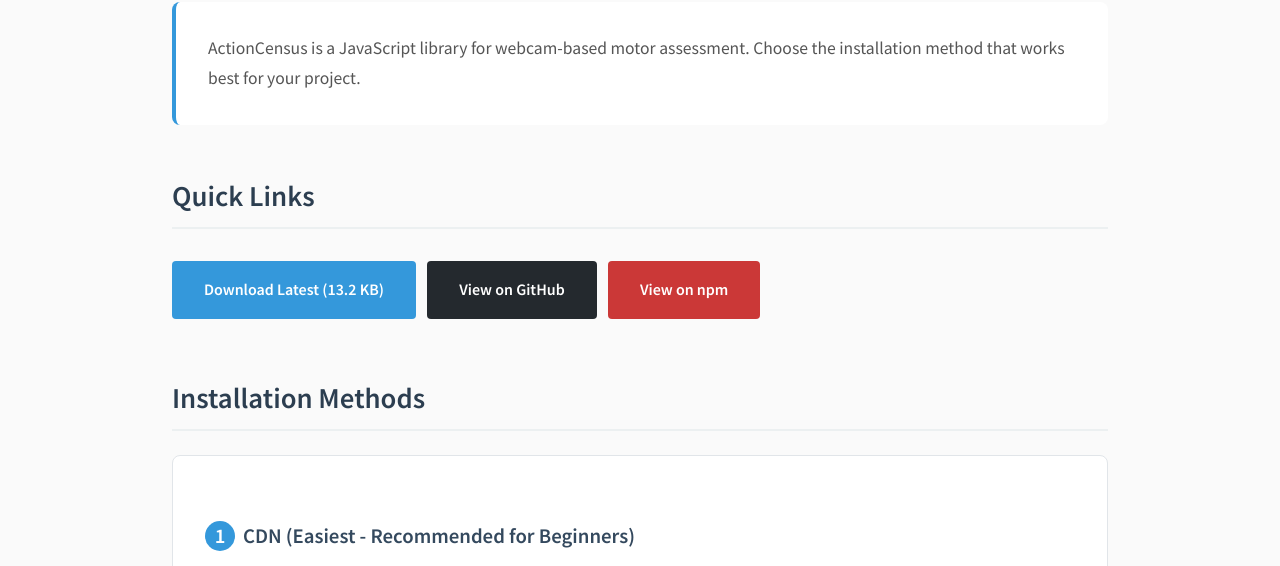
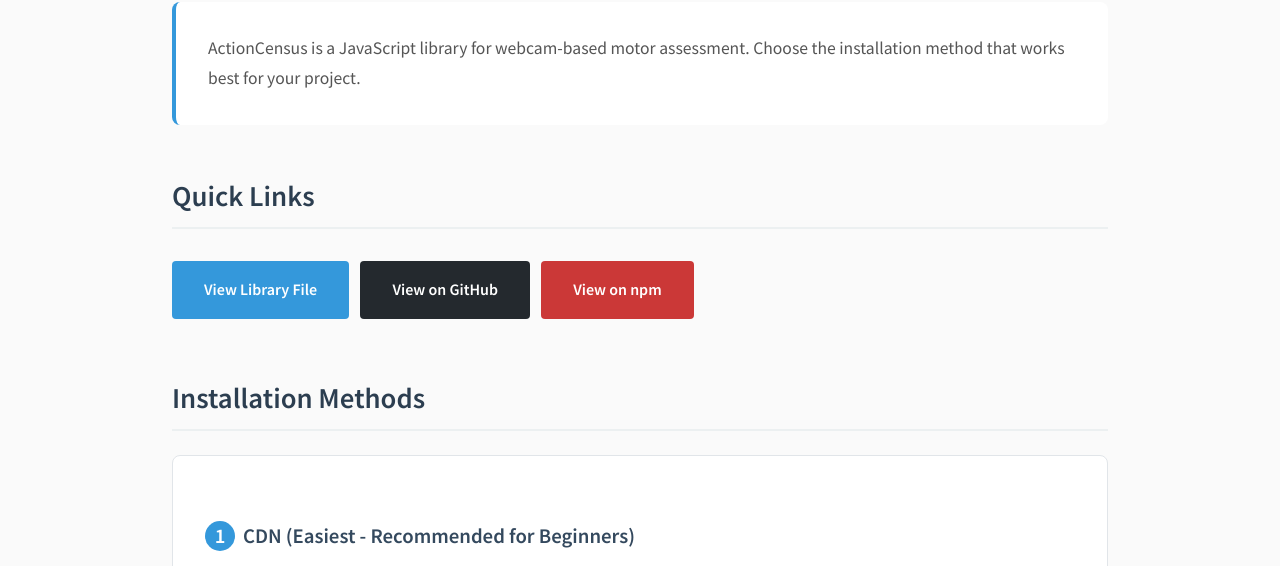
Before and after one commit to ShadowCoder1/ActionCensus.home, a plain HTML site: page index.html in a window 1280 px wide. Shown: the part 224-790 px from the top of the page. Drawn offline with Linux system fonts and the light colour scheme.

Commit message:
Update index.html

```diff
--- a/index.html
+++ b/index.html
@@ -228,7 +228,7 @@
 
         <h2>Quick Links</h2>
         <div style="margin: 1.5rem 0;">
-            <a href="https://cdn.jsdelivr.net/npm/actioncensus@latest/dist/actioncensus.min.js" class="download-button" download>Download Latest (13.2 KB)</a>
+            <a href="https://cdn.jsdelivr.net/npm/actioncensus@latest/dist/actioncensus.min.js" class="download-button" target="_blank">View Library File</a>
             <a href="https://github.com/ShadowCoder1/action-census" class="download-button github" target="_blank">View on GitHub</a>
             <a href="https://www.npmjs.com/package/actioncensus" class="download-button" target="_blank" style="background: #cb3837;">View on npm</a>
         </div>
```
